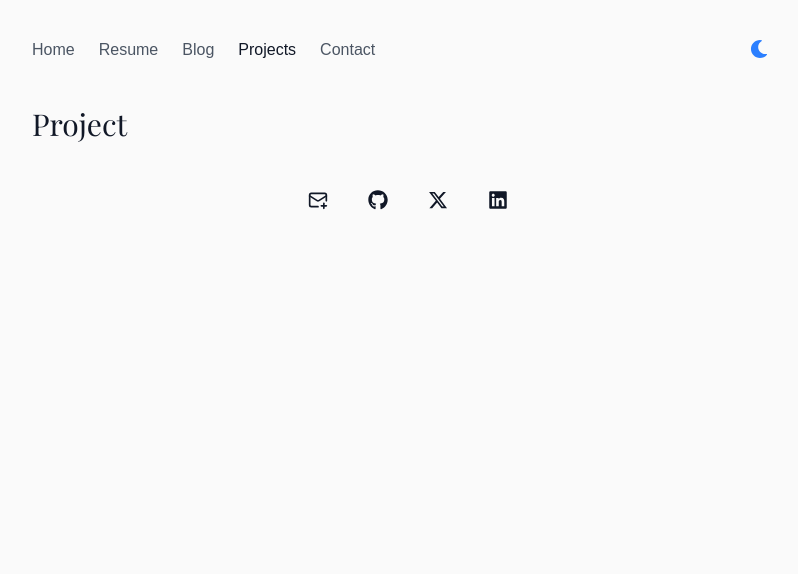
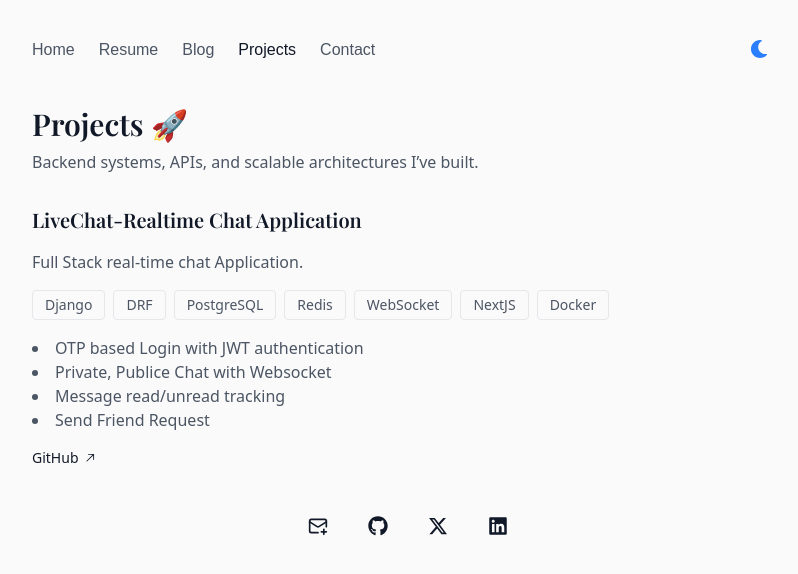
Before and after one commit to thepradipthapa/pradipthapa.net, a Next.js app: page /projects in a window 1280 px wide. Shown: the top 574 px of the page, without its empty margins (232-1030 px from the left). Built offline with nearby package versions, Linux system fonts and the light colour scheme; a web font is replaced by a local one.

Commit message:
feat: implement Project Page

```diff
--- a/src/app/projects/page.tsx
+++ b/src/app/projects/page.tsx
@@ -1,66 +1,9 @@
 import type { Metadata } from "next";
 
-type Project = {
-  title: string;
-  description: string;
-  techStack: string[];
-  role: string;
-  features: string[];
-  links: {
-    github: string;
-    demo?: string;
-    live?: string;
-  };
-};
-export const projects: Project[] = [
-  {
-    title: "Scalable Authentication API",
-    description:
-      "REST API for user registration, login, and role-based access control. Built with Django REST Framework and deployed via Docker.",
-    techStack: ["Python", "Django REST Framework", "PostgreSQL", "Docker"],
-    role: "Backend Developer",
-    features: [
-      "JWT authentication with refresh tokens",
-      "Role-based access control middleware",
-      "Dockerized deployment with PostgreSQL",
-    ],
-    links: {
-      github: "https://github.com/thepradipthapa/auth-api",
-      demo: "https://auth-api-demo.vercel.app/docs",
-    },
-  },
-  {
-    title: "E-commerce API",
-    description:
-      "REST API for managing products, orders, and payments. Includes JWT authentication and PostgreSQL database integration.",
-    techStack: ["Python", "Django", "DRF", "PostgreSQL", "Docker"],
-    role: "Backend Developer",
-    features: [
-      "Product and order management endpoints",
-      "JWT-based authentication",
-      "Containerized deployment with Docker",
-    ],
-    links: {
-      github: "https://github.com/thepradipthapa/ecommerce-api",
-    },
-  },
-  {
-    title: "Portfolio Website",
-    description:
-      "Minimal recruiter-friendly portfolio built with Next.js 16 and Tailwind CSS v4, featuring dark/light mode and responsive design.",
-    techStack: ["Next.js", "Tailwind CSS", "TypeScript"],
-    role: "Full-stack Developer",
-    features: [
-      "Responsive design with light/dark mode",
-      "Custom theme tokens with Tailwind v4",
-      "Optimized for recruiter readability",
-    ],
-    links: {
-      github: "https://github.com/thepradipthapa/portfolio",
-      live: "https://pradipthapa.net",
-    },
-  },
-];
+import { portfolioData } from "@/data/portfolio.data"
+import Link from "next/link"
+import { GoArrowUpRight } from "react-icons/go"
+
 
 export const metadata: Metadata = {
   title: "Projects",
@@ -70,8 +13,81 @@ export const metadata: Metadata = {
 
 export default function ProjectsSection() {
   return (
-    <>
-    <div className="font-heading text-3xl text-primary-light dark:text-primary-dark ">Project</div>
-    </>
+<section className="space-y-8">
+      {/* Header */}
+      <div>
+        <h1 className="text-3xl font-heading font-semibold text-primary-light dark:text-primary-dark">
+          Projects 🚀
+        </h1>
+        <p className="mt-2 text-secondary-light dark:text-secondary-dark">
+          Backend systems, APIs, and scalable architectures I’ve built.
+        </p>
+      </div>
+
+      {/* Projects */}
+      <div className="space-y-6">
+        {portfolioData.projects.map((project) => (
+          <div
+            key={project.id}
+            className="card space-y-4"
+          >
+            {/* Title */}
+            <h2 className="text-xl font-heading font-semibold text-primary-light dark:text-primary-dark">
+              {project.title}
+            </h2>
+
+            {/* Description */}
+            <p className="text-secondary-light dark:text-secondary-dark">
+              {project.description}
+            </p>
+
+            {/* Tech Stack */}
+            <div className="flex flex-wrap gap-2">
+              {project.techStack.map((tech) => (
+                <span
+                  key={tech}
+                  className="px-3 py-1 text-sm rounded border
+                  border-border-light dark:border-border-dark
+                  text-secondary-light dark:text-secondary-dark"
+                >
+                  {tech}
+                </span>
+              ))}
+            </div>
+
+            {/* Features */}
+            <ul className="list-disc list-inside text-secondary-light dark:text-secondary-dark">
+              {project.features.map((feature, index) => (
+                <li key={index}>{feature}</li>
+              ))}
+            </ul>
+
+            {/* Links */}
+            <div className="flex gap-4">
+              {project.githubUrl && (
+                <Link
+                  href={project.githubUrl}
+                  target="_blank"
+                  className="flex items-center gap-1 text-sm
+                  text-primary-light dark:text-primary-dark hover:underline"
+                >
+                  GitHub <GoArrowUpRight />
+                </Link>
+              )}
+              {project.liveUrl && (
+                <Link
+                  href={project.liveUrl}
+                  target="_blank"
+                  className="flex items-center gap-1 text-sm
+                  text-primary-light dark:text-primary-dark hover:underline"
+                >
+                  Live Demo <GoArrowUpRight />
+                </Link>
+              )}
+            </div>
+          </div>
+        ))}
+      </div>
+    </section>
   );
 }
--- a/src/data/portfolio.data.ts
+++ b/src/data/portfolio.data.ts
@@ -58,4 +58,21 @@ export const portfolioData: PortfolioData = {
       url: "https://pradipthapa.net",
     }
   ],
+  projects: [
+    {
+    id: "1",
+    title: "LiveChat-Realtime Chat Application",
+    description:
+      "Full Stack real-time chat Application.",
+    techStack: ["Django", "DRF", "PostgreSQL", "Redis", "WebSocket","NextJS","Docker"],
+    features: [
+      "OTP based Login with JWT authentication",
+      "Private, Publice Chat with Websocket",
+      "Message read/unread tracking",
+      "Send Friend Request"
+    ],
+    githubUrl: "https://github.com/thepradipthapa/livechat",
+  },
+
+  ]
 }
```
Also changed, not shown: src/types/portfolio.types.ts (+11 -0 lines).
